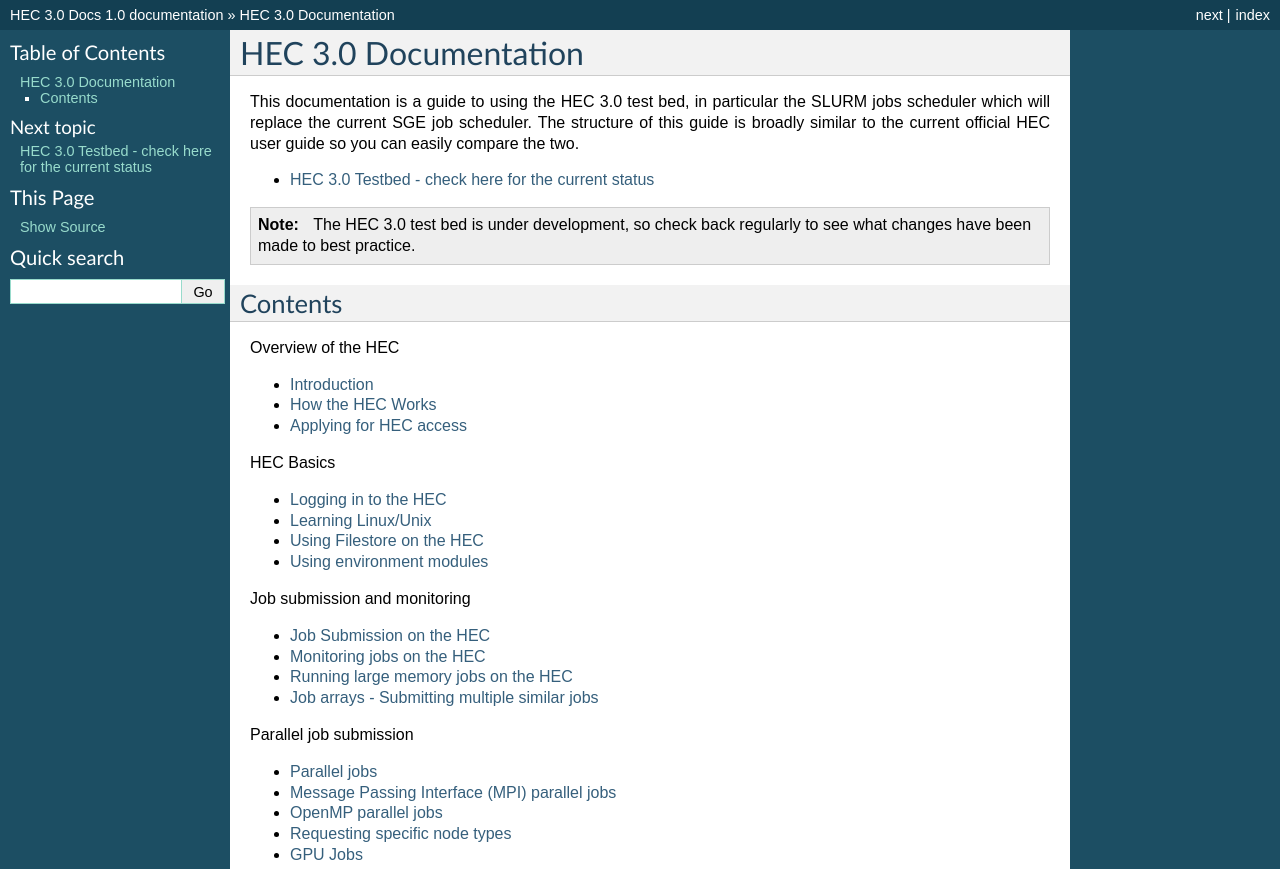
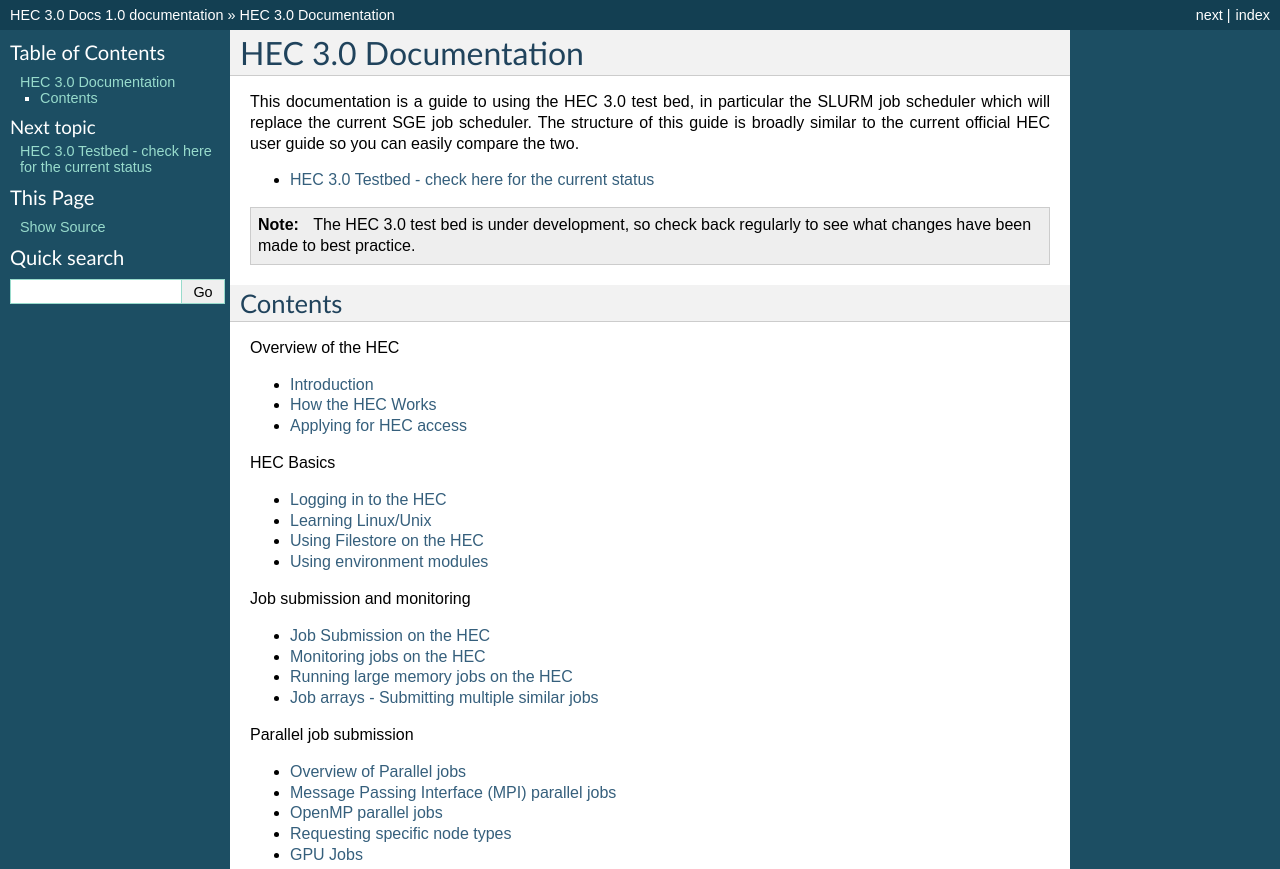
Before and after one commit to MikePacey/Lancaster-HEC, a Sphinx documentation site: the page built from docs/index.rst, in a window 1280 px wide. Shown: the top 869 px of the page. Built offline with Sphinx 7.4.7, drawn with Linux system fonts in a browser that asks for light colours.

Commit message:
basic launch page

```diff
--- a/docs/getaccount.rst
+++ b/docs/getaccount.rst
@@ -5,7 +5,7 @@
 researchers and research degree students at Lancaster who require high
 performance and high throughput computing.
 
-If you believe you need an account on the HEC, please ask you supervisor
+If you believe you need an account on the HEC, please ask your supervisor
 to apply on your behalf using the Other IT Account Request section
 of the `ISS Helpcentre <https://helpcentre.lancaster.ac.uk/plugins/servlet/desk/portal/4/create/207>`_
 
--- a/docs/index.rst
+++ b/docs/index.rst
@@ -2,7 +2,7 @@
 =====================
 
 This documentation is a guide to using the HEC 3.0 test bed,
-in particular the SLURM jobs scheduler which will replace
+in particular the SLURM job scheduler which will replace
 the current SGE job scheduler. The structure of this guide
 is broadly similar to the current official HEC user guide
 so you can easily compare the two.
--- a/docs/parallel.rst
+++ b/docs/parallel.rst
@@ -1,5 +1,5 @@
-Parallel jobs
-=============
+Overview of Parallel jobs
+=========================
 
 The web page explaining basic job submission assumed that jobs
 were serial (single core) and so were submitted to the serial
--- a/docs/testbed.rst
+++ b/docs/testbed.rst
@@ -22,12 +22,12 @@
 -----------------
 
 The HEC 3.0 testbed also contains a number of compute nodes in queues
-**prod-serial** and **prod-parallel*. These queues currently have no
+**prod-serial** and **prod-parallel**. These queues currently have no
 runtime limits and so can be used for longer-running workloads.
 
 .. warning::
 
-  The HEC 3.0 testbed is still undergoing developement, and so
+  The HEC 3.0 testbed is still undergoing development, and so
   compute nodes may need to be taken down on short notice. Please
   do not submit workloads that require a guarantee of long uptimes.
   (Ie, jobs should either be for testing purposes, or production
```
Also changed, not shown: docs/login.rst (+4 -3 lines).
